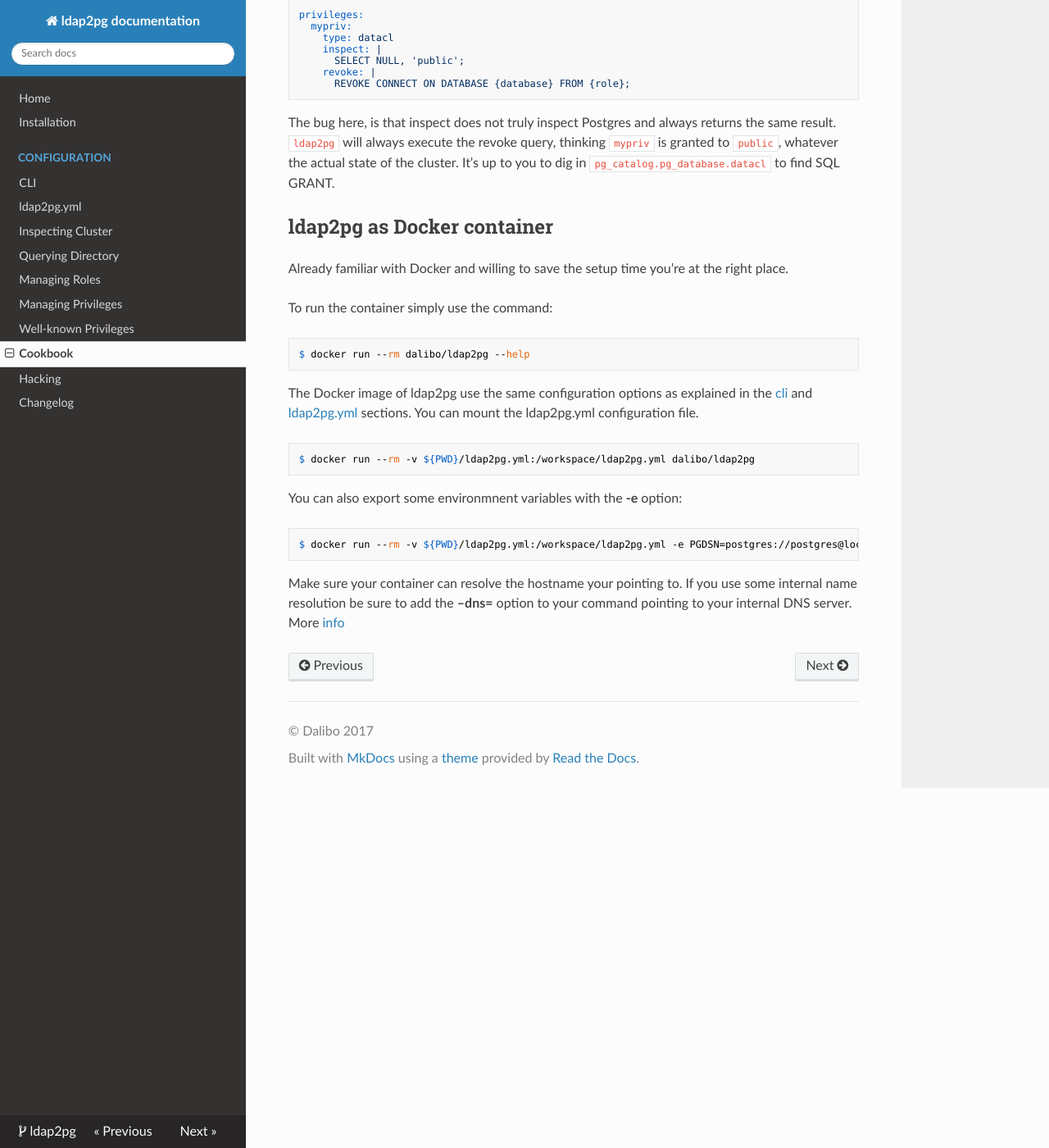
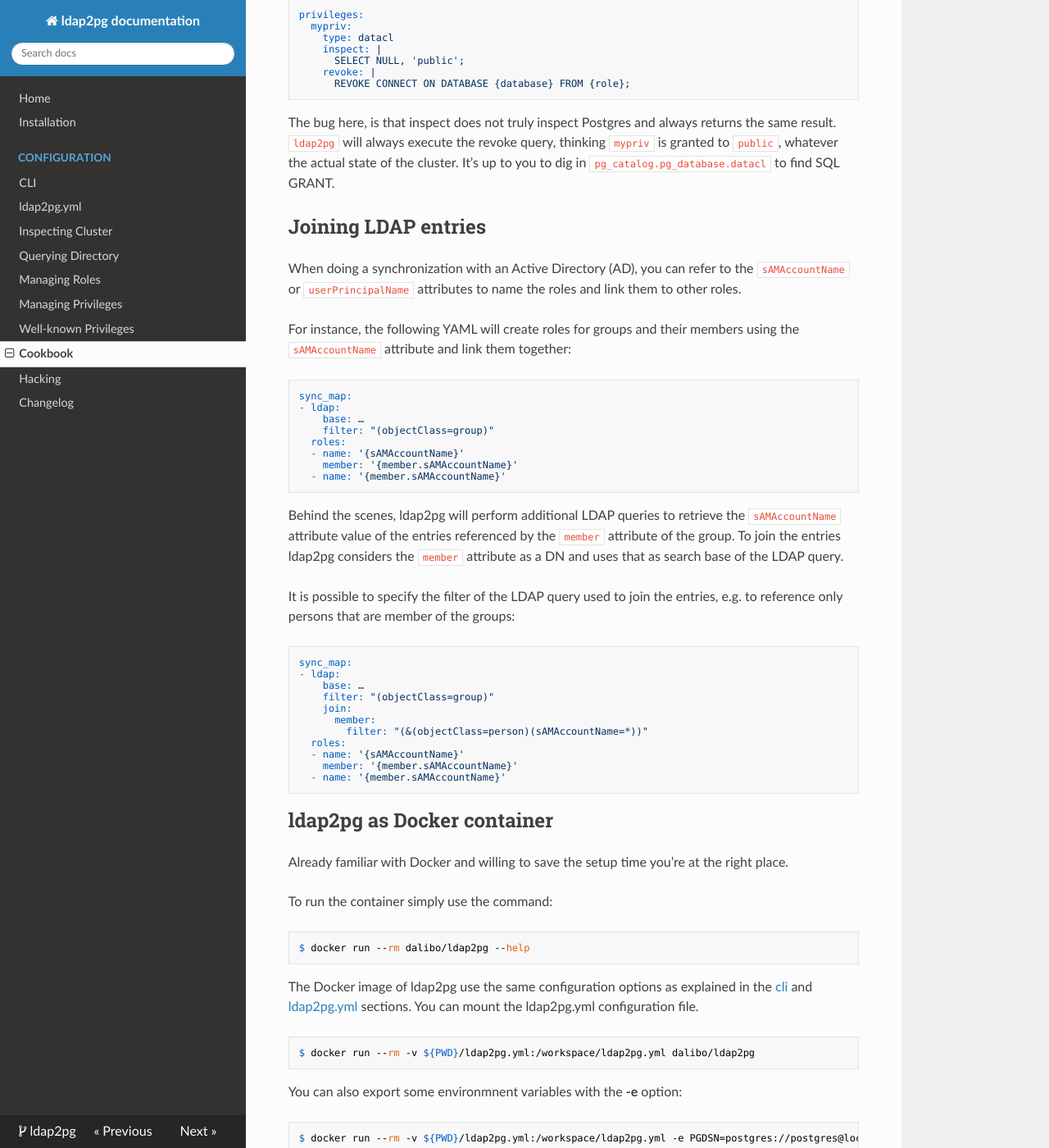
Before and after one commit to dalibo/ldap2pg, an MkDocs documentation site: the page built from docs/cookbook.md, in a window 1280 px wide and 1400 px high, scrolled down 3936 px. Shown: the whole window at 82% size. Built offline with MkDocs 1.6.1, drawn with Linux system fonts in a browser that asks for light colours; nearby versions of some CDN libraries.

Commit message:
Add func test and documentation of join

````diff
--- a/docs/cookbook.md
+++ b/docs/cookbook.md
@@ -231,6 +231,49 @@
 up to you to dig in `pg_catalog.pg_database.datacl` to find SQL GRANT.
 
 
+# Joining LDAP entries
+
+When doing a synchronization with an Active Directory (AD), you can refer to
+the `sAMAccountName` or `userPrincipalName` attributes to name the roles and
+link them to other roles.
+
+For instance, the following YAML will create roles for groups and their members
+using the `sAMAccountName` attribute and link them together:
+
+``` yaml
+sync_map:
+- ldap:
+    base: …
+    filter: "(objectClass=group)"
+  roles:
+  - name: '{sAMAccountName}'
+    member: '{member.sAMAccountName}'
+  - name: '{member.sAMAccountName}'
+```
+
+Behind the scenes, ldap2pg will perform additional LDAP queries to retrieve the
+`sAMAccountName` attribute value of the entries referenced by the `member`
+attribute of the group. To join the entries ldap2pg considers the `member`
+attribute as a DN and uses that as search base of the LDAP query.
+
+It is possible to specify the filter of the LDAP query used to join the entries,
+e.g. to reference only persons that are member of the groups:
+
+``` yaml
+sync_map:
+- ldap:
+    base: …
+    filter: "(objectClass=group)"
+    join:
+      member:
+        filter: "(&(objectClass=person)(sAMAccountName=*))"
+  roles:
+  - name: '{sAMAccountName}'
+    member: '{member.sAMAccountName}'
+  - name: '{member.sAMAccountName}'
+```
+
+
 # ldap2pg as Docker container
 
 Already familiar with Docker and willing to save the setup time you're at the right place.
````
Also changed, not shown: docs/changelog.md (+7 -0 lines), 5 other files.
